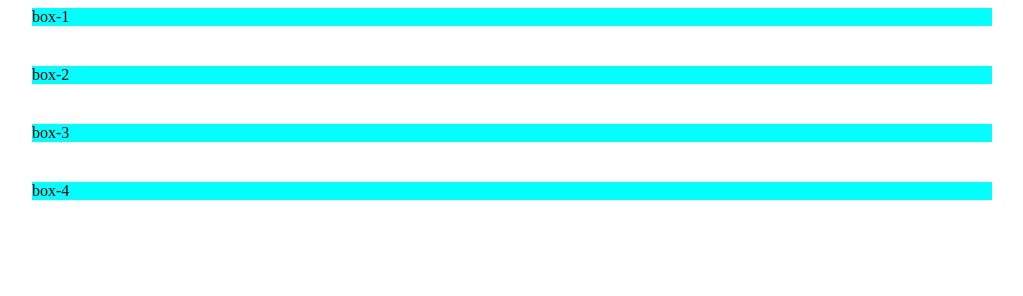
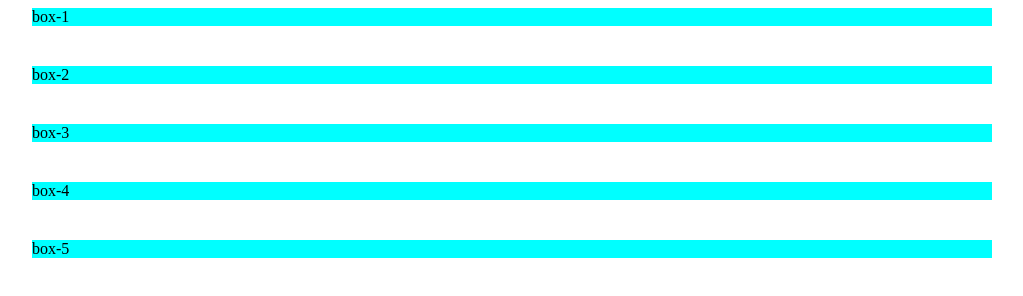
Before and after one commit to EngDharaar/Haraaryo-312, a plain HTML site: page index.html in a window 1280 px wide. Shown: the whole page, without its empty margins (128-1151 px from the left). Drawn offline with Linux system fonts and the light colour scheme.

Commit message:
changed name

```diff
--- a/index.html
+++ b/index.html
@@ -13,6 +13,7 @@
             <box class="box">box-2</box>
             <box class="box">box-3</box>
             <box class="box">box-4</box>
+            <box class="box">box-5</box>
         </nav>
     </div>
 </body>
```
